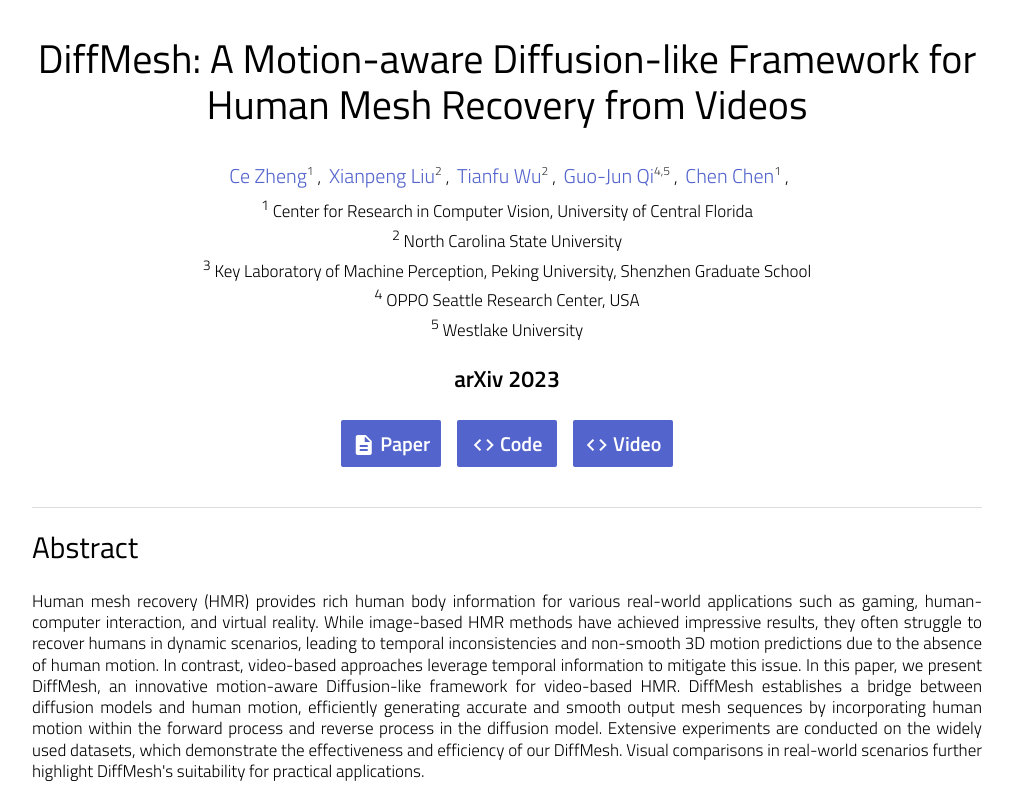
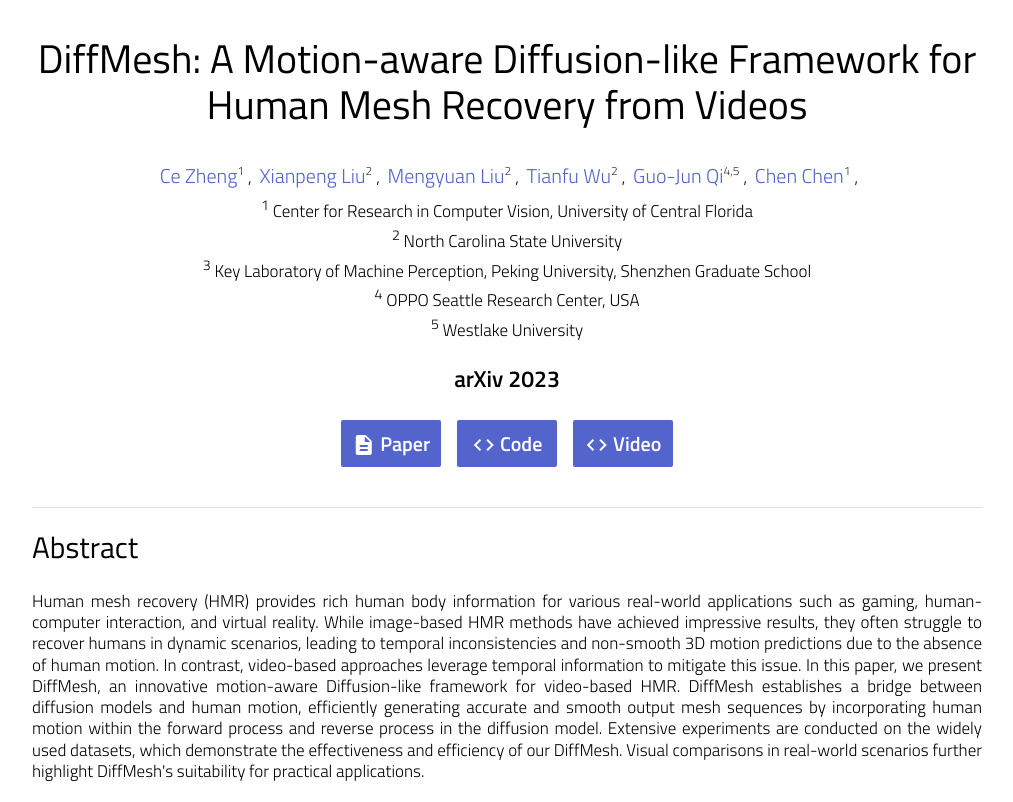
Before and after one commit to zczcwh/diffmesh_page, a plain HTML site: page index.html in a window 1280 px wide. Shown: the top 802 px of the page, without its empty margins (133-1146 px from the left). Drawn offline with nearby package versions, Linux system fonts and the light colour scheme; a script that the page names is missing.

Commit message:
Update index.html

```diff
--- a/index.html
+++ b/index.html
@@ -408,6 +408,7 @@ pre {
             <div class="author-row-new">
                 <a href="https://zczcwh.github.io/">Ce Zheng<sup>1</sup></a>,
                 <a href="https://xianpeng919.github.io/">Xianpeng Liu<sup>2</sup></a>,
+                <a href="https://robotics.pkusz.edu.cn/">Mengyuan Liu<sup>2</sup></a>,
                 <a href="https://tfwu.github.io/">Tianfu Wu<sup>2</sup></a>,
                 <a href="http://maple-lab.net/gqi/">Guo-Jun Qi<sup>4,5</sup></a>,
                 <a href="https://www.crcv.ucf.edu/chenchen/">Chen Chen<sup>1</sup></a>,
```
